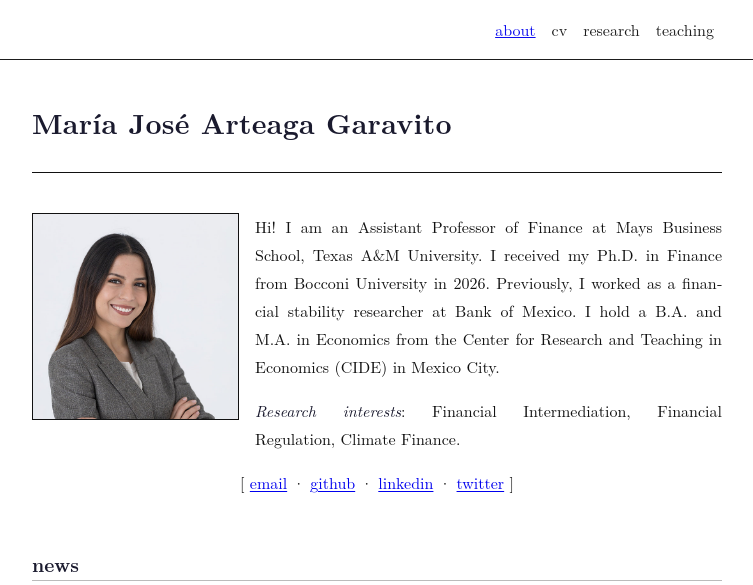
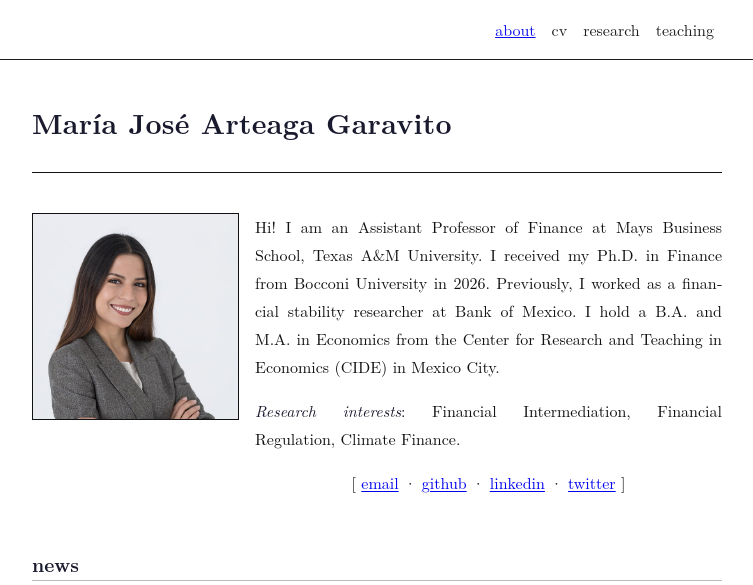
Before and after one commit to majoarteaga/majoarteaga.github.io, a Jekyll site: the page built from _pages/about.md, in a window 1280 px wide. Shown: the top 585 px of the page, without its empty margins (263-1016 px from the left). Built offline with Jekyll 4.4.1, drawn with Linux system fonts in a browser that asks for light colours; full-size pictures stand in for the smaller copies a plugin makes; emoji names are drawn with the system emoji font; some web fonts are replaced; comment, search, counter and statistics services are not loaded; a style sheet for code colours, icons or effects is not loaded; grey boxes are pictures that could not be loaded.

Commit message:
Center social links within the bio text column
Co-Authored-By: Claude Opus 5.5 <noreply@anthropic.com>

```diff
--- a/assets/css/main.scss
+++ b/assets/css/main.scss
@@ -175,6 +175,12 @@ img.z-depth-1 {
   text-align: center;
   text-align-last: center;
 }
+/* On desktop the photo floats left (30% + 1rem gap), so indent the links by the
+   same amount to center them within the bio's text column. On phones the photo
+   stacks on top and the links stay centered on the page. */
+@media (min-width: 577px) {
+  .post article p.text-links { margin-left: calc(30% + 1rem); }
+}
 
 /* Footer */
 .site-footer {
```
